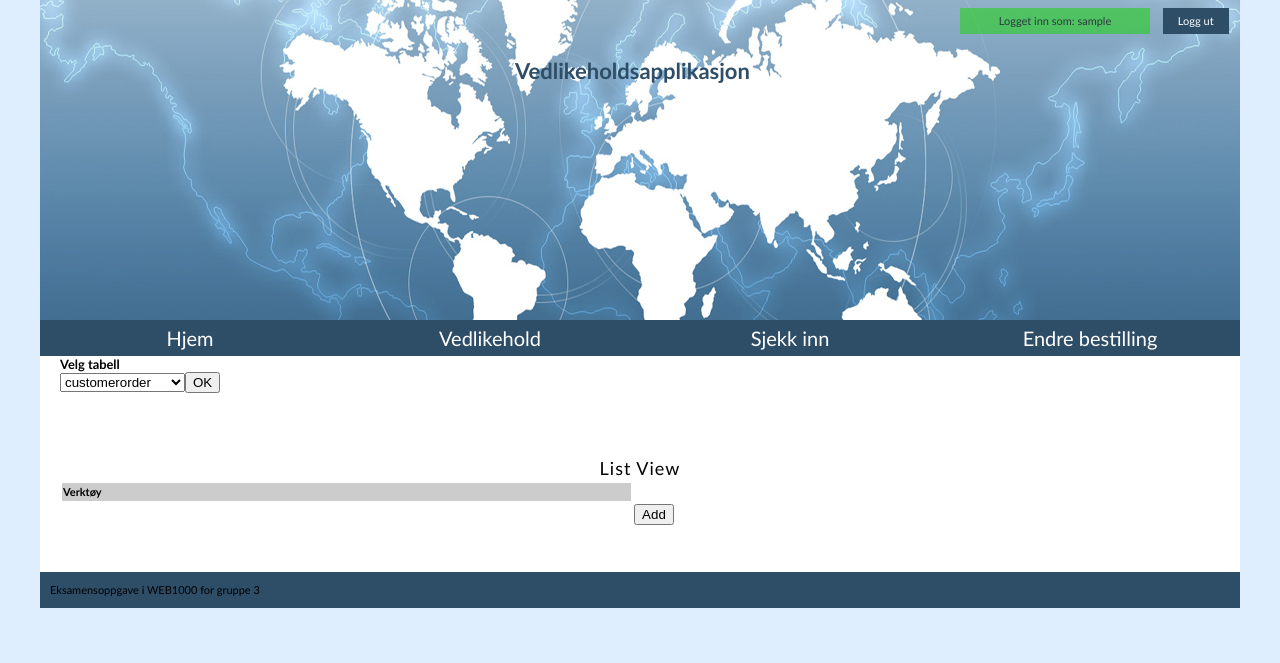
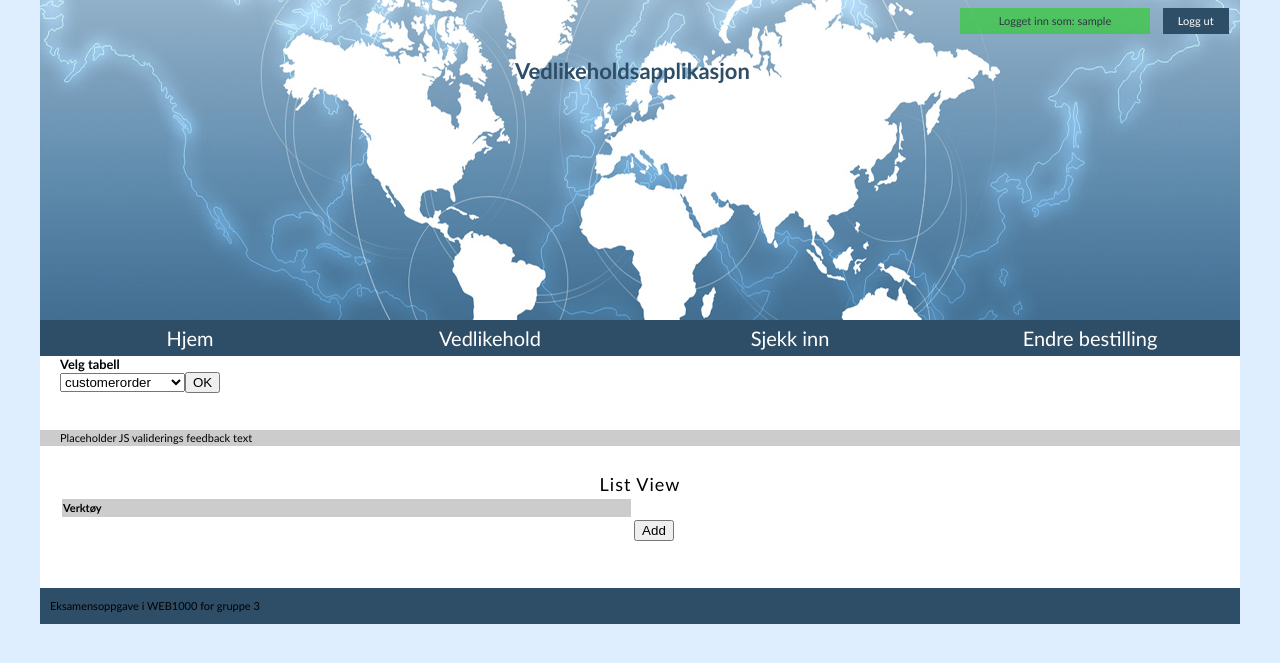
Before and after one commit to WEB-Gruppe-3/Perfect-Hotels-Premium, a PHP site: page / in a window 1280 px wide. Shown: the top 663 px of the page. Run offline with PHP 8.4, Linux system fonts and the light colour scheme; the visitor is signed in with stand-in values (Sample User, id 1); data that the repository does not hold is empty.

Commit message:
added jsValidateFeedback in edit.php

```diff
--- a/vedlikehold/edit.php
+++ b/vedlikehold/edit.php
@@ -1,3 +1,5 @@
+<div id="jsValidateFeedback">Placeholder JS validerings feedback text</div>
+
 <?php
 @$editknapp=$_POST ["editknapp"];
 @$updateknapp=$_POST ["updateknapp"];
```
